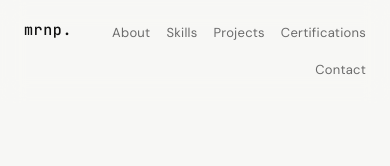
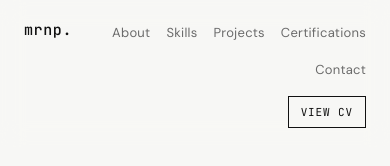
Before and after one commit to mrnp-dev/My-Portfolio, a React (Vite) app: page / in a window 390 px wide. Shown: the top 166 px of the page. Built offline with nearby package versions, Linux system fonts and the light colour scheme.

Commit message:
feat: add CV download link to navigation menu

```diff
--- a/src/App.css
+++ b/src/App.css
@@ -2444,3 +2444,54 @@ body.modal-open {
     padding: 32px;
   }
 }
+
+
+/* Navbar CV action */
+.nav-menu {
+  display: flex;
+  align-items: center;
+  gap: 28px;
+}
+
+.nav-cv-link {
+  display: inline-flex;
+  min-height: 36px;
+  align-items: center;
+  justify-content: center;
+  padding: 0 16px;
+  border: 1px solid var(--ink);
+  color: var(--ink);
+  font-family: var(--mono);
+  font-size: 12px;
+  letter-spacing: 0.08em;
+  line-height: 1;
+  text-decoration: none;
+  text-transform: uppercase;
+  transition: background 0.2s ease, color 0.2s ease, transform 0.2s ease;
+}
+
+.nav-cv-link:hover,
+.nav-cv-link:focus-visible {
+  background: var(--ink);
+  color: var(--paper);
+  transform: translateY(-1px);
+}
+
+@media (max-width: 760px) {
+  .nav-menu {
+    max-width: 74vw;
+    flex-wrap: wrap;
+    justify-content: flex-end;
+    gap: 12px 16px;
+  }
+
+  .nav-links {
+    max-width: none;
+  }
+
+  .nav-cv-link {
+    min-height: 32px;
+    padding: 0 12px;
+    font-size: 11px;
+  }
+}
--- a/src/components/HeroSection.tsx
+++ b/src/components/HeroSection.tsx
@@ -55,7 +55,6 @@ export function HeroSection() {
           <img className="hero-portrait" src={professionalImage} alt="" />
         </div>
       </div>
-
     </section>
   )
 }
--- a/src/components/Navigation.tsx
+++ b/src/components/Navigation.tsx
@@ -1,3 +1,4 @@
+import cvFile from '../Pascual, Mark Rey Nino - CV.pdf'
 import type { NavItem } from '../data/portfolio'
 
 type NavigationProps = {
@@ -12,6 +13,7 @@ export function Navigation({ activeSection, isScrolled, items }: NavigationProps
       <a href="#hero" className="nav-logo" aria-label="Back to top">
         mrnp.
       </a>
+      <div className="nav-menu">
         <ul className="nav-links">
           {items.map((item) => (
             <li key={item.href}>
@@ -21,6 +23,10 @@ export function Navigation({ activeSection, isScrolled, items }: NavigationProps
             </li>
           ))}
         </ul>
+        <a className="nav-cv-link" href={cvFile} rel="noreferrer" target="_blank">
+          View CV
+        </a>
+      </div>
     </nav>
   )
 }
```
Lines whose indentation alone changed are shown as unchanged.
